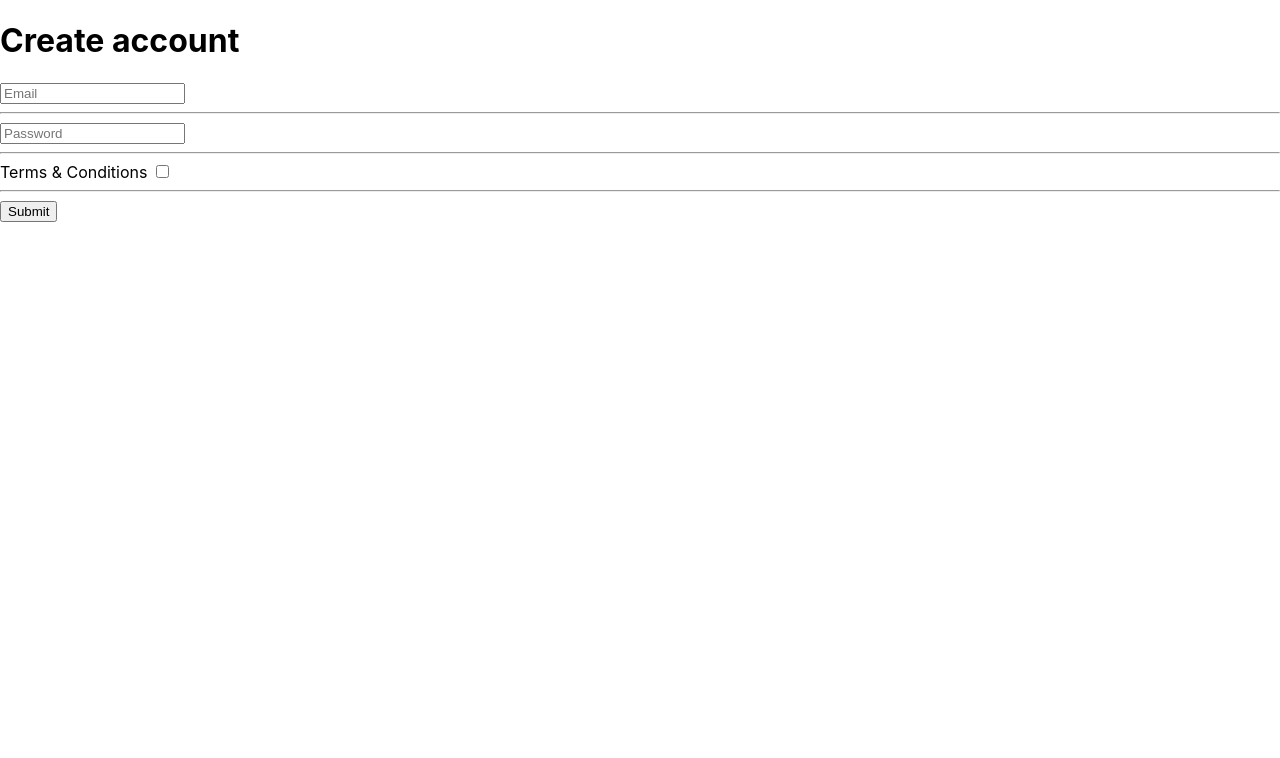
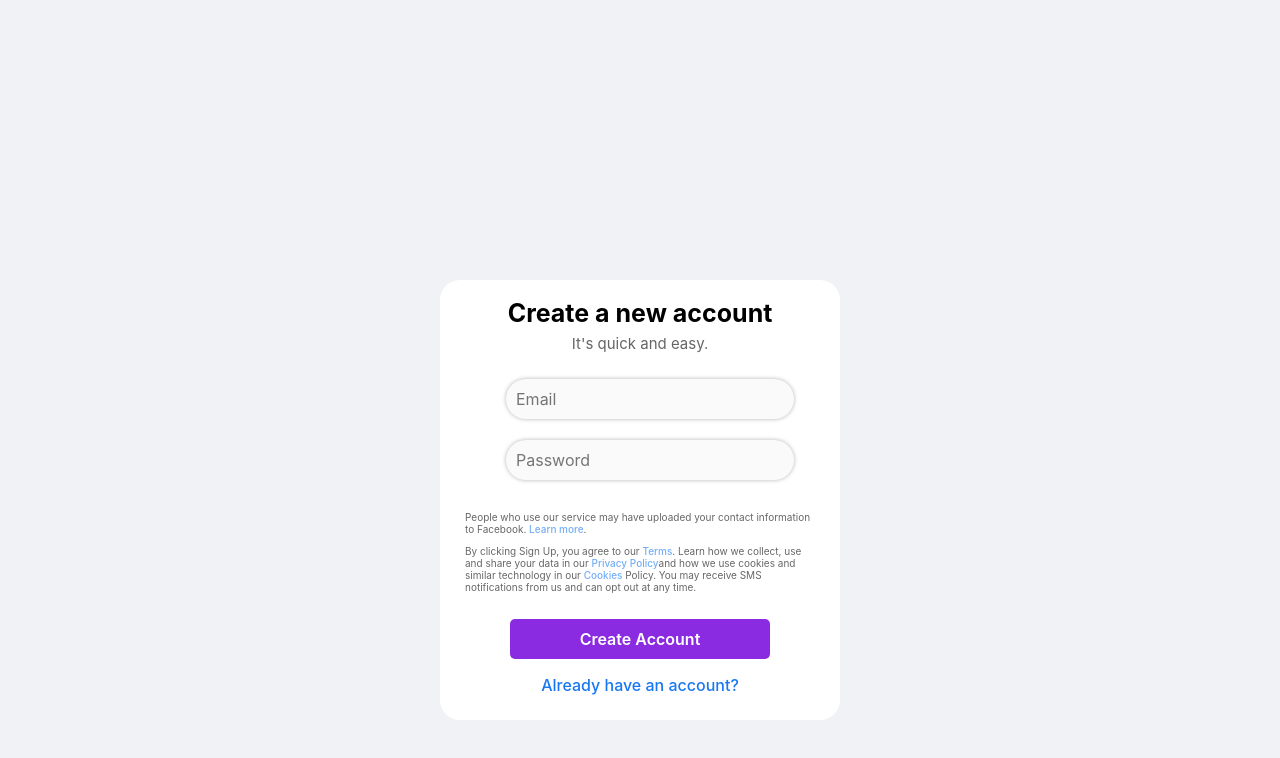
Before and after one commit to Bastien-Durand/Dev-hub, a React (Create React App) app in the folder frontend/loginform/: page / in a window 1280 px wide. Shown: the top 758 px of the page. Built offline with nearby package versions, Linux system fonts and the light colour scheme.

Commit message:
Styled UserForm

```diff
--- a/frontend/loginform/src/App.js
+++ b/frontend/loginform/src/App.js
@@ -3,7 +3,6 @@ import UserForm from "./components/UserForm";
 const App = () => {
   return (
     <div className="App">
-      <h1>Create account</h1>
       <UserForm />
     </div>
   );
--- a/frontend/loginform/src/components/UserForm.js
+++ b/frontend/loginform/src/components/UserForm.js
@@ -1,5 +1,6 @@
 import bcrypt from "bcryptjs";
 import axios from "axios";
+import "./userform.css";
 import { useState } from "react";
 
 const UserForm = () => {
@@ -42,8 +43,15 @@ const UserForm = () => {
   };
 
   return (
+    <div className="formLayout">
+      <div className="formTitle">
+        <h1>Create a new account</h1>
+      </div>
+      <div className="formSubtext">
+        <p>It's quick and easy.</p>
+      </div>
       <form onSubmit={handleSubmit}>
-      <div>
+        <div className="firstFormDiv">
           <label>
             <input
               type="text"
@@ -53,7 +61,6 @@ const UserForm = () => {
               value={userData.email}
             />
           </label>
-        <hr />
           <label>
             <input
               type="password"
@@ -63,14 +70,29 @@ const UserForm = () => {
               value={userData.password}
             />
           </label>
-        <hr />
           <label>
-          Terms & Conditions <input type="checkbox" name="myCheckbox" />
+            <div classname="termsAndConditionsLayout">
+              <p className="termsAndConditions">
+                People who use our service may have uploaded your contact
+                information to Facebook. <a href="#">Learn more</a>.
+              </p>
+              <p className="termsAndConditions">
+                By clicking Sign Up, you agree to our <a href="#">Terms</a>.
+                Learn how we collect, use and share your data in our{" "}
+                <a href="#">Privacy Policy</a>
+                and how we use cookies and similar technology in our{" "}
+                <a href="#">Cookies</a> Policy. You may receive SMS
+                notifications from us and can opt out at any time.
+              </p>
+            </div>
           </label>
-        <hr />
-        <button type="submit">Submit</button>
+
+          <button type="submit">Create Account</button>
+
+          <a href="#">Already have an account?</a>
         </div>
       </form>
+    </div>
   );
 };
 
--- /dev/null
+++ b/frontend/loginform/src/components/userform.css
@@ -0,0 +1,106 @@
+.formLayout {
+  margin: 35vh;
+  height: 440px;
+  width: 400px;
+  background: #fff;
+  display: flex;
+  align-items: center;
+  flex-direction: column;
+  border-radius: 20px;
+}
+
+h1 {
+  font-size: 25px;
+  line-height: 32px;
+  text-align: center;
+  margin-bottom: 0px;
+}
+
+.formSubtext {
+  font-size: 15px;
+  line-height: 0px;
+  opacity: 60%;
+}
+
+.firstFormDiv {
+  width: 100%;
+  display: flex;
+  align-items: center;
+  flex-direction: column;
+  justify-content: space-between;
+  gap: 1rem;
+}
+
+input[type="text"] {
+  padding: 10px;
+  margin: 20px 0px 5px 0px;
+  width: 100%;
+  background-color: #fafafa;
+  border: 0;
+  box-shadow: 0 0 4px rgba(0, 0, 0, 0.3);
+  transition: 0.3s box-shadow;
+  border-radius: 100px;
+
+  font-family: inherit;
+  font-size: inherit;
+}
+input[type="password"] {
+  padding: 10px;
+  margin: 0px 0px 5px 0px;
+  width: 100%;
+  background-color: #fafafa;
+  border: 0;
+  box-shadow: 0 0 4px rgba(0, 0, 0, 0.3);
+  transition: 0.3s box-shadow;
+  border-radius: 100px;
+
+  font-family: inherit;
+  font-size: inherit;
+}
+
+input:focus {
+  background-color: #eee;
+  border-color: #000;
+}
+
+input:hover {
+  box-shadow: 0 0 4px rgba(0, 0, 0, 0.5);
+}
+
+button {
+  /* remove default behavior */
+  appearance: none;
+  -webkit-appearance: none;
+
+  /* usual styles */
+  padding: 10px;
+  border: none;
+  background-color: blueviolet;
+  color: #fff;
+  font-weight: 600;
+  border-radius: 5px;
+  width: 65%;
+  font-family: inherit;
+  font-size: inherit;
+}
+
+button:hover {
+  box-shadow: 0 0 4px rgba(0, 0, 0, 0.5);
+}
+
+*:focus {
+  outline: none !important;
+}
+
+a {
+  text-decoration: none;
+  color: #1877f2;
+  font-weight: 500;
+}
+
+.termsAndConditions {
+  font-size: x-small;
+  padding-left: 25px;
+  padding-right: 25px;
+  opacity: 60%;
+}
--- a/frontend/loginform/src/index.css
+++ b/frontend/loginform/src/index.css
@@ -1,13 +1,17 @@
 body {
   margin: 0;
-  font-family: -apple-system, BlinkMacSystemFont, 'Segoe UI', 'Roboto', 'Oxygen',
-    'Ubuntu', 'Cantarell', 'Fira Sans', 'Droid Sans', 'Helvetica Neue',
+  font-family: -apple-system, BlinkMacSystemFont, "Segoe UI", "Roboto", "Oxygen",
+    "Ubuntu", "Cantarell", "Fira Sans", "Droid Sans", "Helvetica Neue",
     sans-serif;
+
   -webkit-font-smoothing: antialiased;
   -moz-osx-font-smoothing: grayscale;
+  display: flex;
+  justify-content: center;
+  background-color: #f0f2f5;
 }
 
 code {
-  font-family: source-code-pro, Menlo, Monaco, Consolas, 'Courier New',
+  font-family: source-code-pro, Menlo, Monaco, Consolas, "Courier New",
     monospace;
 }
```
Lines whose indentation alone changed are shown as unchanged.
